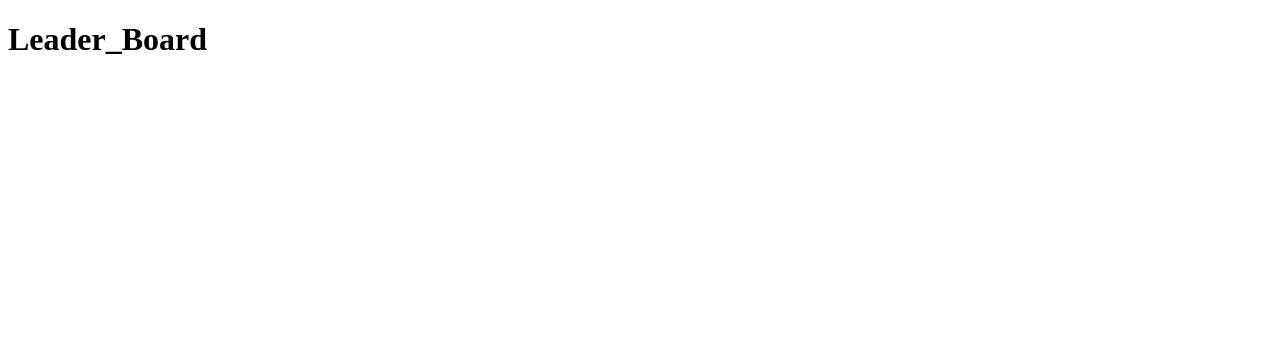
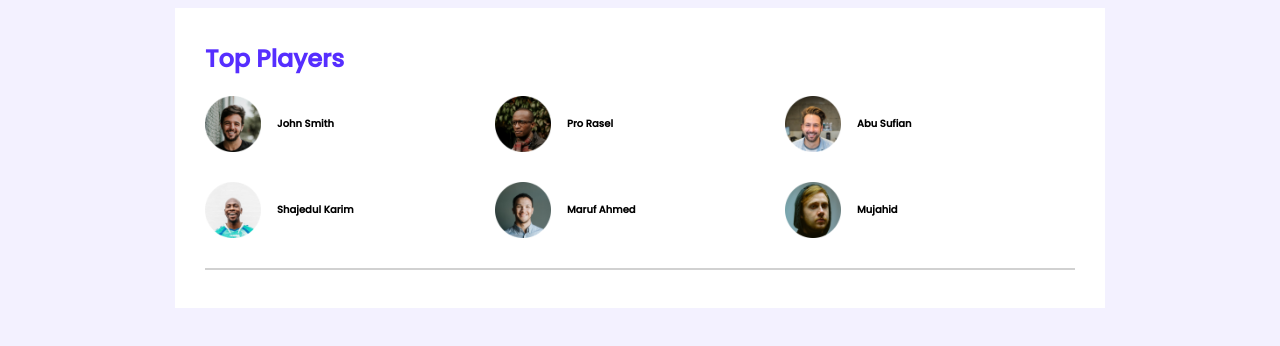
Before and after one commit to joy271f/leader-board, a plain HTML site: page index.html in a window 1280 px wide. Drawn offline with Linux system fonts and the light colour scheme.

Commit message:
Top Player Section Done

```diff
--- a/index.html
+++ b/index.html
@@ -5,8 +5,51 @@
     <meta http-equiv="X-UA-Compatible" content="IE=edge">
     <meta name="viewport" content="width=device-width, initial-scale=1.0">
     <title>Leader-Board</title>
+    <!-- stylesheet -->
+    <link rel="stylesheet" href="styles/style.css">
 </head>
 <body>
-    <h1>Leader_Board</h1>
+    <!-- header start -->
+    <header>
+
+    </header>
+    <!-- header end -->
+
+    <main>
+        <!-- Top Player Section Start -->
+
+        <section class="container">
+            <div class="top-players">
+                <h2 class="section-title">Top Players</h2>
+                <div class="players">
+                    <div class="player">
+                        <img src="images/players/player-1.png" alt="">
+                        <h3 class="player-name">John Smith</h3>
+                    </div>
+                    <div class="player">
+                        <img src="images/players/player-2.png" alt="">
+                        <h3 class="player-name">Pro Rasel</h3>
+                    </div>
+                    <div class="player">
+                        <img src="images/players/player-3.png" alt="">
+                        <h3 class="player-name">Abu Sufian</h3>
+                    </div>
+                    <div class="player">
+                        <img src="images/players/player-4.png" alt="">
+                        <h3 class="player-name">Shajedul Karim</h3>
+                    </div>
+                    <div class="player">
+                        <img src="images/players/player-5.png" alt="">
+                        <h3 class="player-name">Maruf Ahmed</h3>
+                    </div>
+                    <div class="player">
+                        <img src="images/players/player-6.png" alt="">
+                        <h3 class="player-name">Mujahid</h3>
+                    </div>
+                </div>
+            </div>
+            <hr>
+        </section>
+    </main>
 </body>
 </html>
--- /dev/null
+++ b/styles/style.css
@@ -0,0 +1,52 @@
+/* fonts  */
+@import url('https://fonts.googleapis.com/css2?family=Open+Sans&family=Poppins:ital,wght@0,500;1,500&display=swap');
+
+/* common style or utilities*/
+body{
+    font-family: 'Poppins', sans-serif;
+    background-color: #F3F1FF;
+}
+
+main{
+    display: flex;
+    justify-content: center;
+}
+.container{
+    background-color: #FFFFFF;
+    width: 870px;
+    padding: 30px ;
+}
+
+hr{
+    border: 1px solid #D1D1D1;
+}
+
+/* top player style  */
+.top-players{
+    margin-bottom: 30px;
+}
+.section-title{
+    color: #562EFF;
+    font-size: 24px;
+    margin-top: 3px;
+}
+
+.players{
+    display: grid;
+    grid-template-columns: repeat(3, 1fr);
+    grid-row-gap: 30px;
+}
+
+.player{
+    display: flex;
+    align-items: center;
+}
+
+.player img{
+    width: 56px;
+}
+
+.player-name{
+    margin-left: 16px;
+    font-size: 10px;
+}
```
